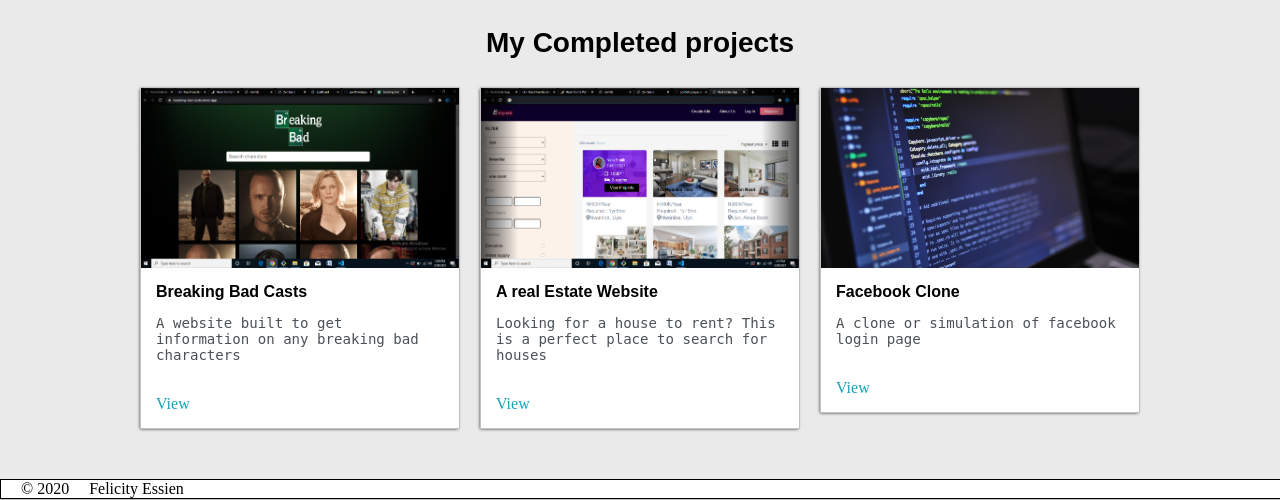
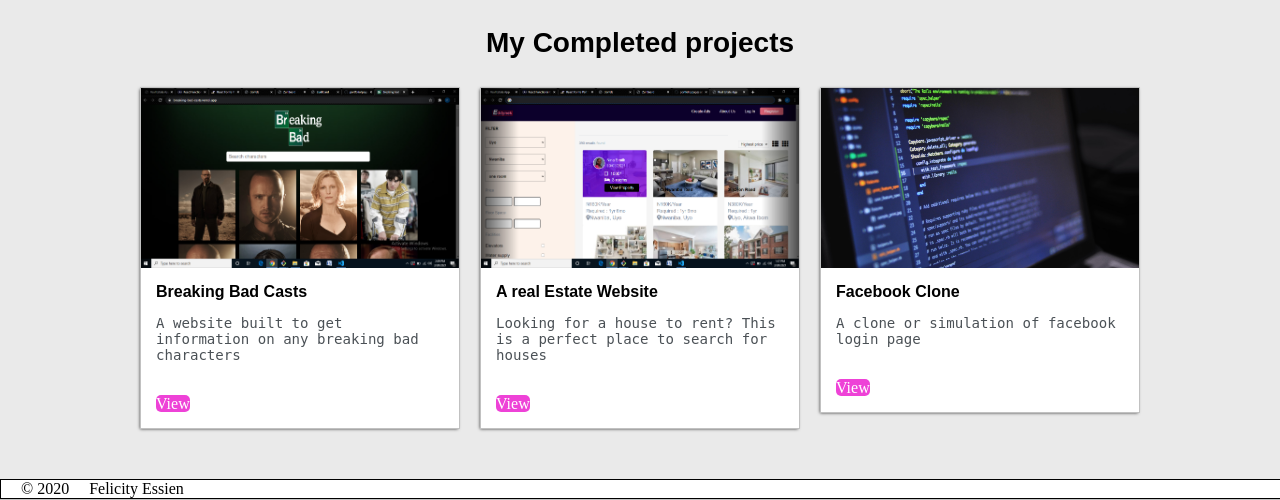
Before and after one commit to felabel/portfolio, a PHP site: page / in a window 1280 px wide. Shown: the part 1513-2013 px from the top of the page. Run offline with PHP 8.4, Linux system fonts and the light colour scheme.

Commit message:
styled the view button

```diff
--- a/css/style.css
+++ b/css/style.css
@@ -156,6 +156,16 @@
 #footer{
     color: var(--mainText); padding-left: 20px;
 }
+.view{
+    width: 100px;
+    width: 50px;
+    text-align: center;
+    margin: auto;
+    background-color: rgb(238, 66, 215);
+    color: white;
+    text-decoration: none;
+    border-radius: 5px;
+}
 
 
 
--- a/index.html
+++ b/index.html
@@ -120,7 +120,7 @@
                         <div class="post-preview">
                             <h6 class="post-title">Breaking Bad Casts <Title></Title></h6>
                             <p class="post-intro">A website built to get information on any breaking bad characters</p> <br>
-                            <a href="https://breaking-bad-casts.vercel.app/">View</a>
+                            <a href="https://breaking-bad-casts.vercel.app/" class='view'>View</a>
                         </div>
                     </div>
                 </div>
@@ -131,7 +131,7 @@
                         <div class="post-preview">
                             <h6 class="post-title">A real Estate Website <Title></Title></h6>
                             <p class="post-intro">Looking for a house to rent? This is a perfect place to search for houses</p> <br>
-                            <a href="https://real-estate-app-nine.vercel.app/">View</a>
+                            <a href="https://real-estate-app-nine.vercel.app/" class='view'>View</a>
                     </div>
                 </div>
                 </div>
@@ -142,7 +142,7 @@
                         <div class="post-preview">
                             <h6 class="post-title">Facebook Clone <Title></Title></h6>
                             <p class="post-intro">A clone or simulation of facebook login page<br></p> <br>
-                            <a href="#">View</a>
+                            <a href="#" class='view'>View</a>
                         </div>
                 </div>
                 </div>
```
